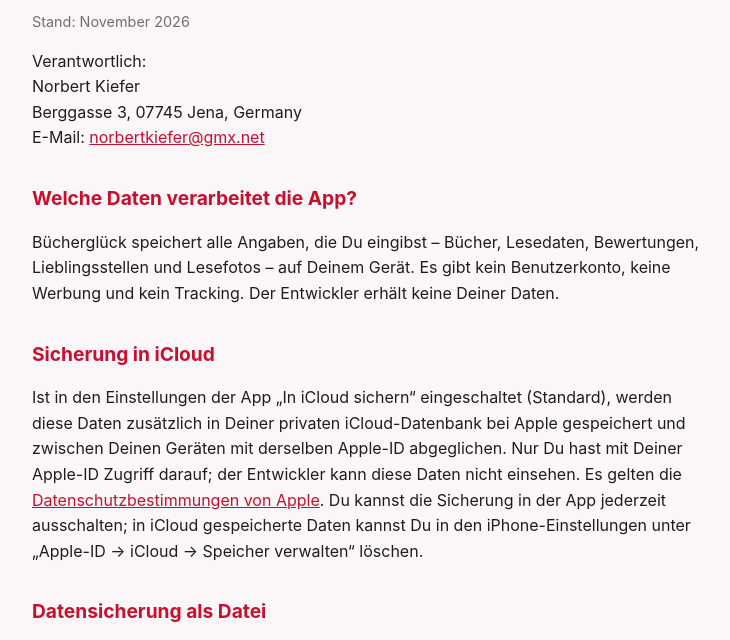
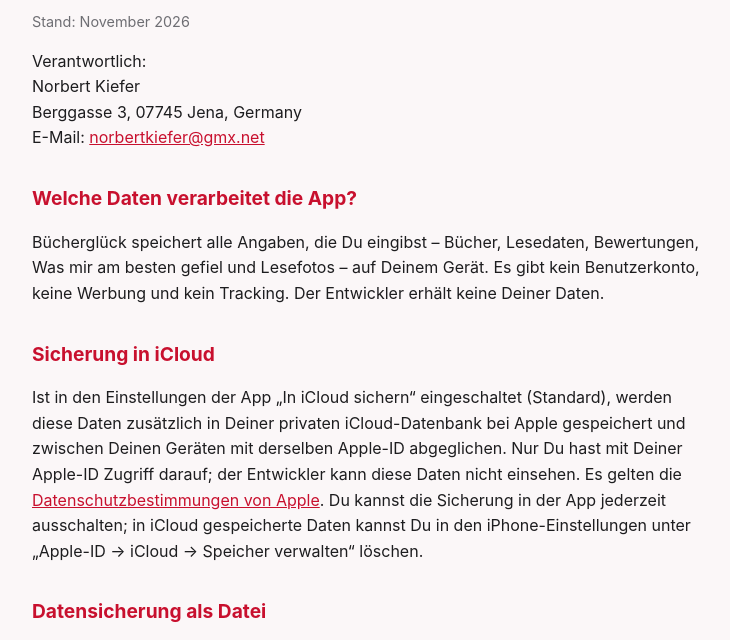
Before and after one commit to norbertkiefer/buecherglueck, a plain HTML site: page datenschutz.html in a window 1280 px wide. Shown: the part 118-758 px from the top of the page, without its empty margins (272-1002 px from the left). Drawn offline with Linux system fonts and the light colour scheme.

Commit message:
Update datenschutz.html

```diff
--- a/datenschutz.html
+++ b/datenschutz.html
@@ -21,7 +21,7 @@
     E-Mail: <a href="mailto:norbertkiefer@gmx.net">norbertkiefer@gmx.net</a></p>
 
     <h2>Welche Daten verarbeitet die App?</h2>
-    <p>Bücherglück speichert alle Angaben, die Du eingibst – Bücher, Lesedaten, Bewertungen, Lieblingsstellen und Lesefotos – auf Deinem Gerät. Es gibt kein Benutzerkonto, keine Werbung und kein Tracking. Der Entwickler erhält keine Deiner Daten.</p>
+    <p>Bücherglück speichert alle Angaben, die Du eingibst – Bücher, Lesedaten, Bewertungen, Was mir am besten gefiel und Lesefotos – auf Deinem Gerät. Es gibt kein Benutzerkonto, keine Werbung und kein Tracking. Der Entwickler erhält keine Deiner Daten.</p>
 
     <h2>Sicherung in iCloud</h2>
     <p>Ist in den Einstellungen der App „In iCloud sichern“ eingeschaltet (Standard), werden diese Daten zusätzlich in Deiner privaten iCloud-Datenbank bei Apple gespeichert und zwischen Deinen Geräten mit derselben Apple-ID abgeglichen. Nur Du hast mit Deiner Apple-ID Zugriff darauf; der Entwickler kann diese Daten nicht einsehen. Es gelten die <a href="https://www.apple.com/de/legal/privacy/">Datenschutzbestimmungen von Apple</a>. Du kannst die Sicherung in der App jederzeit ausschalten; in iCloud gespeicherte Daten kannst Du in den iPhone-Einstellungen unter „Apple-ID → iCloud → Speicher verwalten“ löschen.</p>
```
